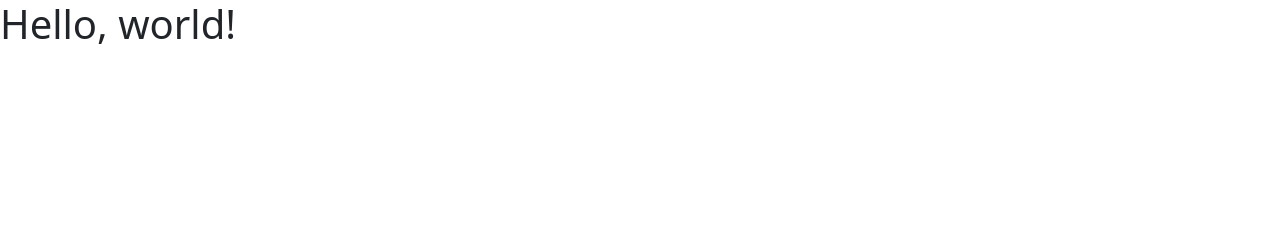
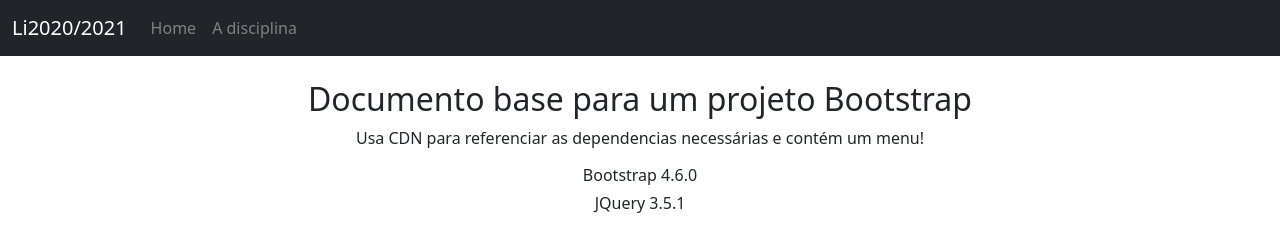
Before and after one commit to Gabriel1616/LI2021-teste, a plain HTML site: page index.html in a window 1280 px wide. Drawn offline with nearby package versions, Linux system fonts and the light colour scheme.

Commit message:
4ª tarefa

```diff
--- a/index.html
+++ b/index.html
@@ -8,11 +8,11 @@
     <!-- Bootstrap CSS -->
     <link href="https://cdn.jsdelivr.net/npm/bootstrap@5.1.3/dist/css/bootstrap.min.css" rel="stylesheet" integrity="sha384-1BmE4kWBq78iYhFldvKuhfTAU6auU8tT94WrHftjDbrCEXSU1oBoqyl2QvZ6jIW3" crossorigin="anonymous">
 
-    <title>Hello, world!</title>
+
   </head>
   <body>
-    <h1>Hello, world!</h1>
-     <!-- Optional JavaScript; choose one of the two! -->
+
+    <!-- Optional JavaScript; choose one of the two! -->
 
     <!-- Option 1: Bootstrap Bundle with Popper -->
     <script src="https://cdn.jsdelivr.net/npm/bootstrap@5.1.3/dist/js/bootstrap.bundle.min.js" integrity="sha384-ka7Sk0Gln4gmtz2MlQnikT1wXgYsOg+OMhuP+IlRH9sENBO0LRn5q+8nbTov4+1p" crossorigin="anonymous"></script>
@@ -22,5 +22,32 @@
     <script src="https://cdn.jsdelivr.net/npm/@popperjs/core@2.10.2/dist/umd/popper.min.js" integrity="sha384-7+zCNj/IqJ95wo16oMtfsKbZ9ccEh31eOz1HGyDuCQ6wgnyJNSYdrPa03rtR1zdB" crossorigin="anonymous"></script>
     <script src="https://cdn.jsdelivr.net/npm/bootstrap@5.1.3/dist/js/bootstrap.min.js" integrity="sha384-QJHtvGhmr9XOIpI6YVutG+2QOK9T+ZnN4kzFN1RtK3zEFEIsxhlmWl5/YESvpZ13" crossorigin="anonymous"></script>
     -->
+
+    <nav class="navbar navbar-expand-lg navbar-light bg-dark">
+        <div class="container-fluid">
+          <a class="navbar-brand" style="color:white" href="#">Li2020/2021</a>
+          <button class="navbar-toggler" type="button" data-bs-toggle="collapse" data-bs-target="#navbarNavAltMarkup" aria-controls="navbarNavAltMarkup" aria-expanded="false" aria-label="Toggle navigation">
+            <span class="navbar-toggler-icon"></span>
+          </button>
+          <div class="collapse navbar-collapse" id="navbarNavAltMarkup">
+            <div class="navbar-nav">
+              <a class="nav-link" style="color:grey" style= "text-align:right" aria-current="page" href="#">Home</a>
+              <a class="nav-link" style="color:grey" style= "text-align:right" href="#">A disciplina</a>
+
+            </div>
+          </div>
+        </div>
+      </nav>
+
+    <br>
+      <h2 style="text-align:center"> Documento base para um projeto Bootstrap</h2>
+      <p style="text-align:center">Usa CDN para referenciar as dependencias necessárias e contém um menu!</p>
+      <h6 style="text-align:center">Bootstrap 4.6.0</h6>
+      <h6 style="text-align:center">JQuery 3.5.1</h6>
+
+
+
+
+
   </body>
 </html>
```
